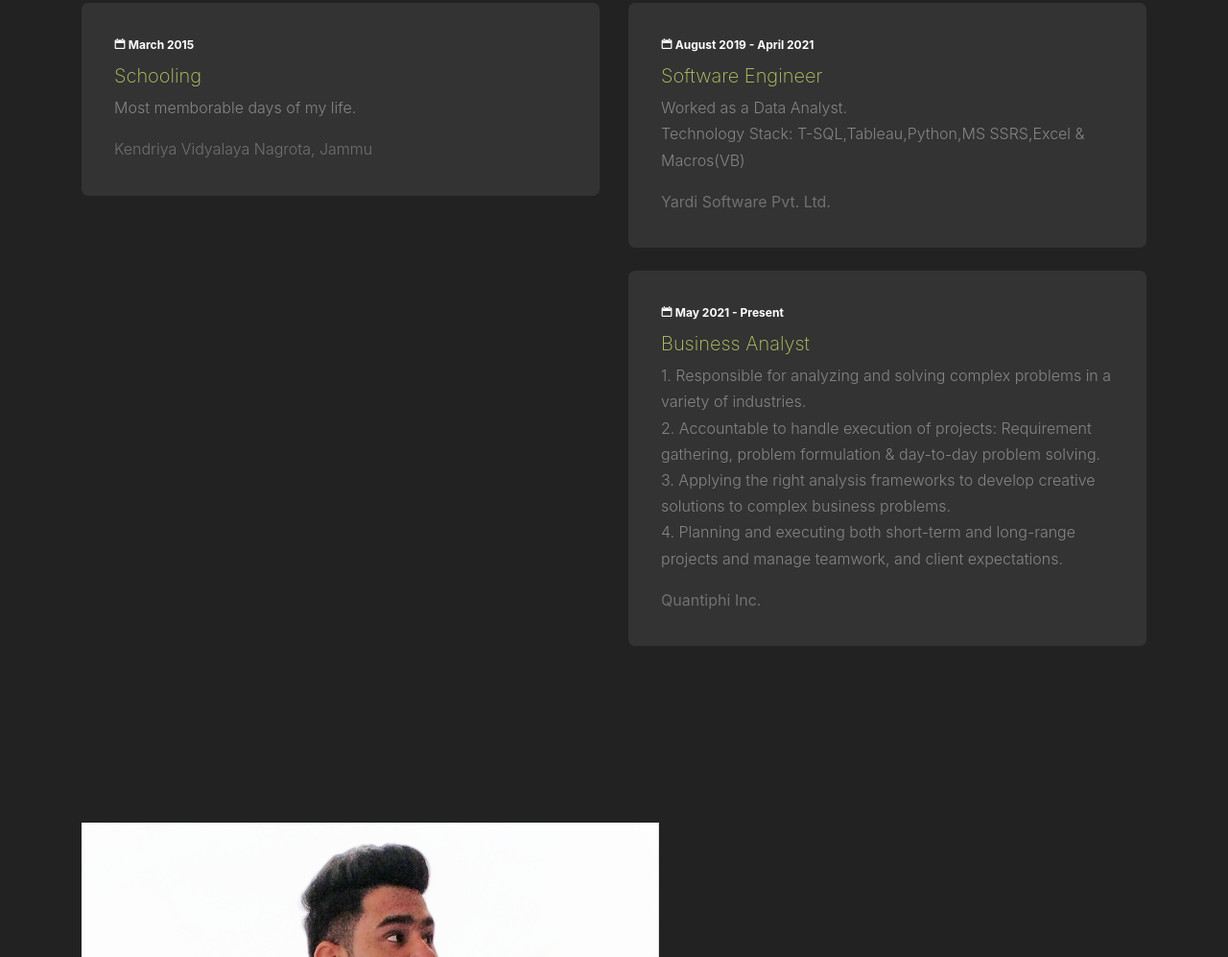
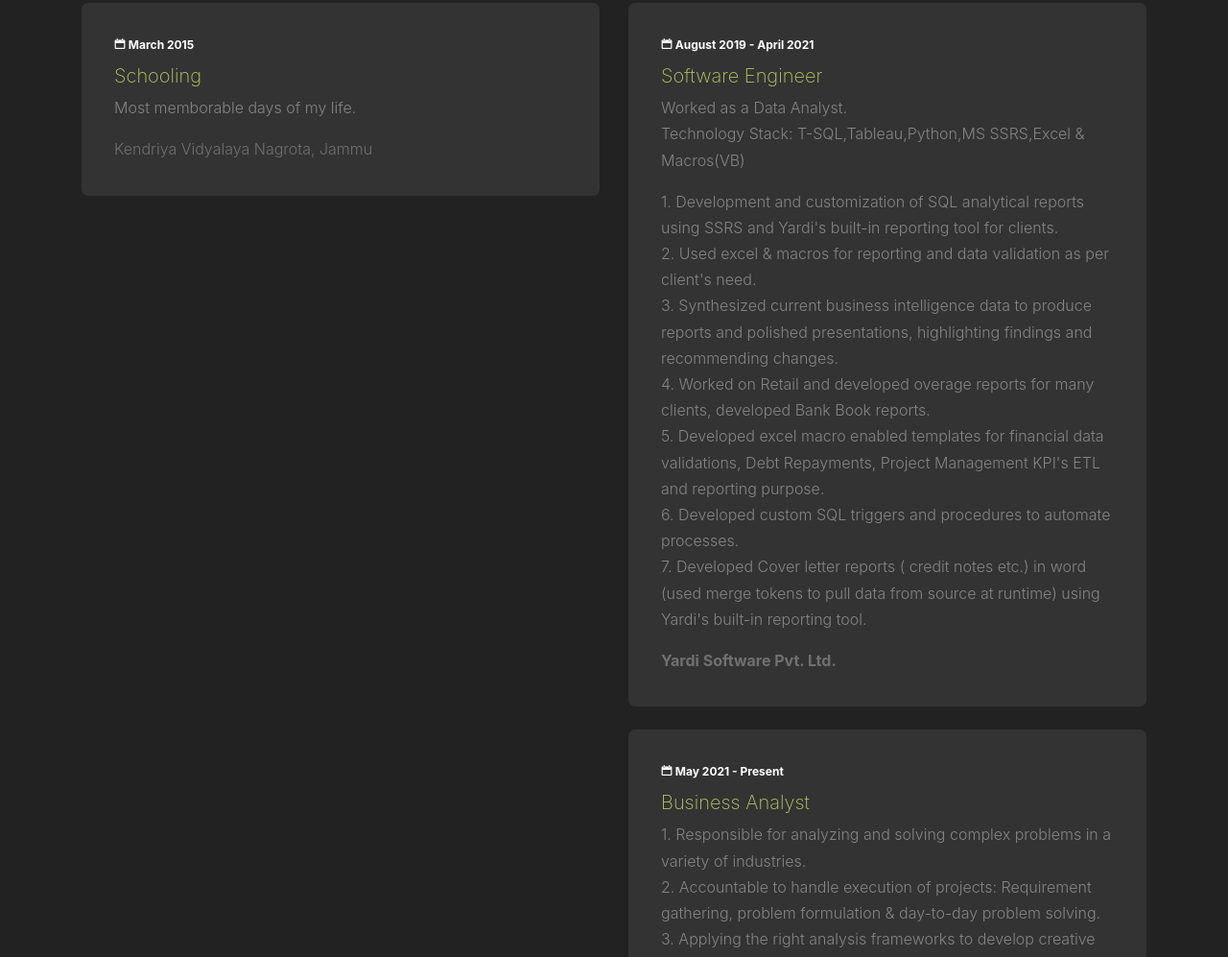
Before and after one commit to piyushbhat/portfolio, a plain HTML site: page index.html in a window 1280 px wide. Shown: the part 1314-2311 px from the top of the page at 96% size. Drawn offline with nearby package versions, Linux system fonts and the light colour scheme; files whose address does not match are found by name.

Commit message:
Update index.html

```diff
--- a/index.html
+++ b/index.html
@@ -241,7 +241,14 @@
 						<span class="date"><span class="icon-calendar"></span> August 2019 - April 2021</span>
 						<h3>Software Engineer</h3>
 						<p>Worked as a Data Analyst.<br>Technology Stack: T-SQL,Tableau,Python,MS SSRS,Excel & Macros(VB)</p>
-						<span class="school"> <strong>Yardi Software Pvt. Ltd.</strong> </span>
+						<p>1. Development and customization of SQL analytical reports using SSRS and Yardi's built-in reporting tool for clients.<br>
+						   2. Used excel & macros for reporting and data validation as per client's need.<br>
+						  3. Synthesized current business intelligence data to produce reports and polished presentations, highlighting findings and recommending changes.<br>
+						  4. Worked on Retail and developed overage reports for many clients, developed Bank Book reports.<br>
+						  5. Developed excel macro enabled templates for financial data validations, Debt Repayments, Project Management KPI's ETL and reporting purpose.<br>
+						  6. Developed custom SQL triggers and procedures to automate processes.<br>
+						7. Developed Cover letter reports ( credit notes etc.) in word (used merge tokens to pull data from source at runtime) using Yardi's built-in reporting tool.</p>
+						<span class="school"> <strong> <b>Yardi Software Pvt. Ltd.</b> </strong> </span>
 					</div>
 
 					<div class="resume-item mb-4">
```
